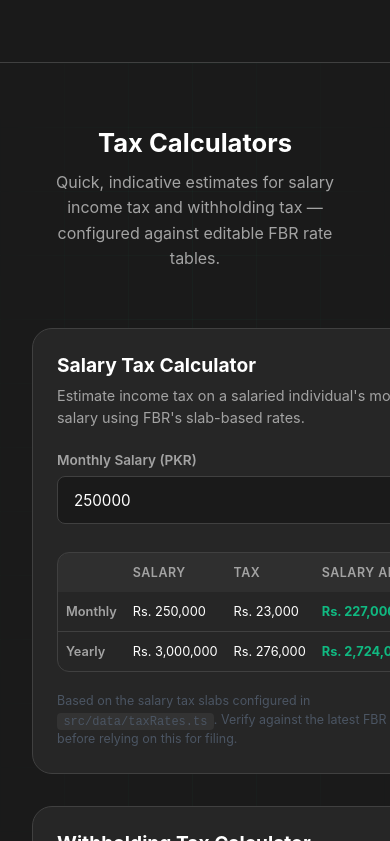
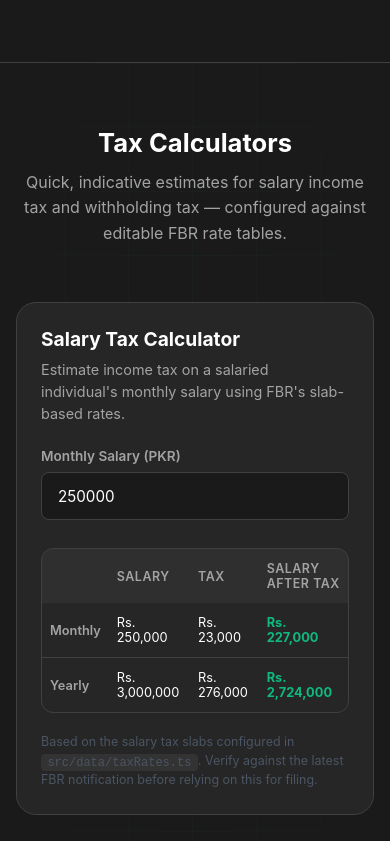
Before and after one commit to depchip/zeroday-tax-consultancy, a Next.js app: page / in a window 390 px wide. Shown: the part 1823-2664 px from the top of the page. Built offline with nearby package versions, Linux system fonts and the light colour scheme.

Commit message:
fix: improve calculator responsiveness on mobile

```diff
--- a/src/components/Calculators/Calculators.module.css
+++ b/src/components/Calculators/Calculators.module.css
@@ -188,6 +188,10 @@
 }
 
 @media (max-width: 480px) {
+  .container {
+    padding: 0 1rem;
+  }
+
   .sectionTitle {
     font-size: 1.6rem;
   }
@@ -199,5 +203,6 @@
   .table th, .table td {
     padding: 0.75rem 0.5rem;
     font-size: 0.8rem;
+    white-space: normal;
   }
 }
```
